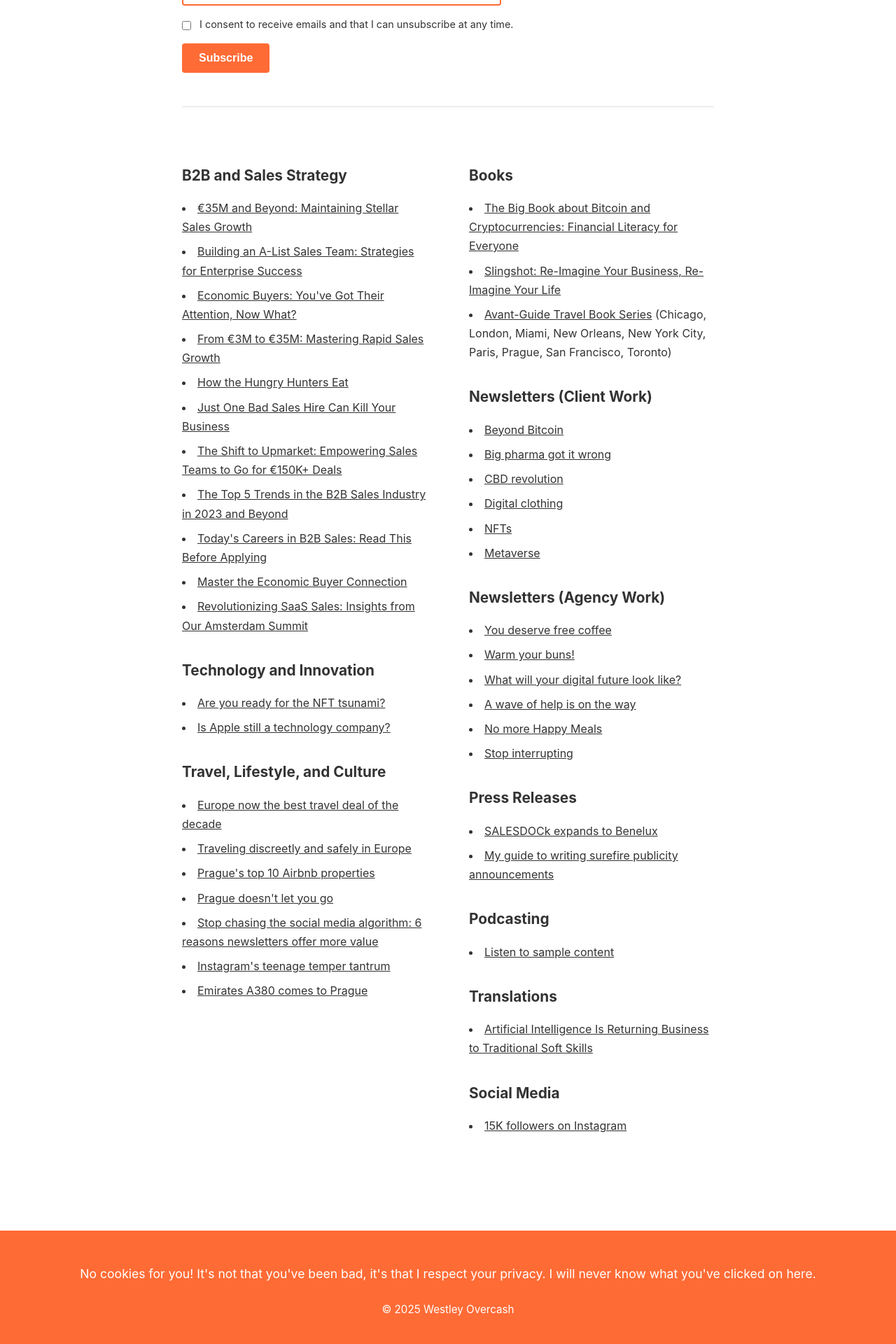
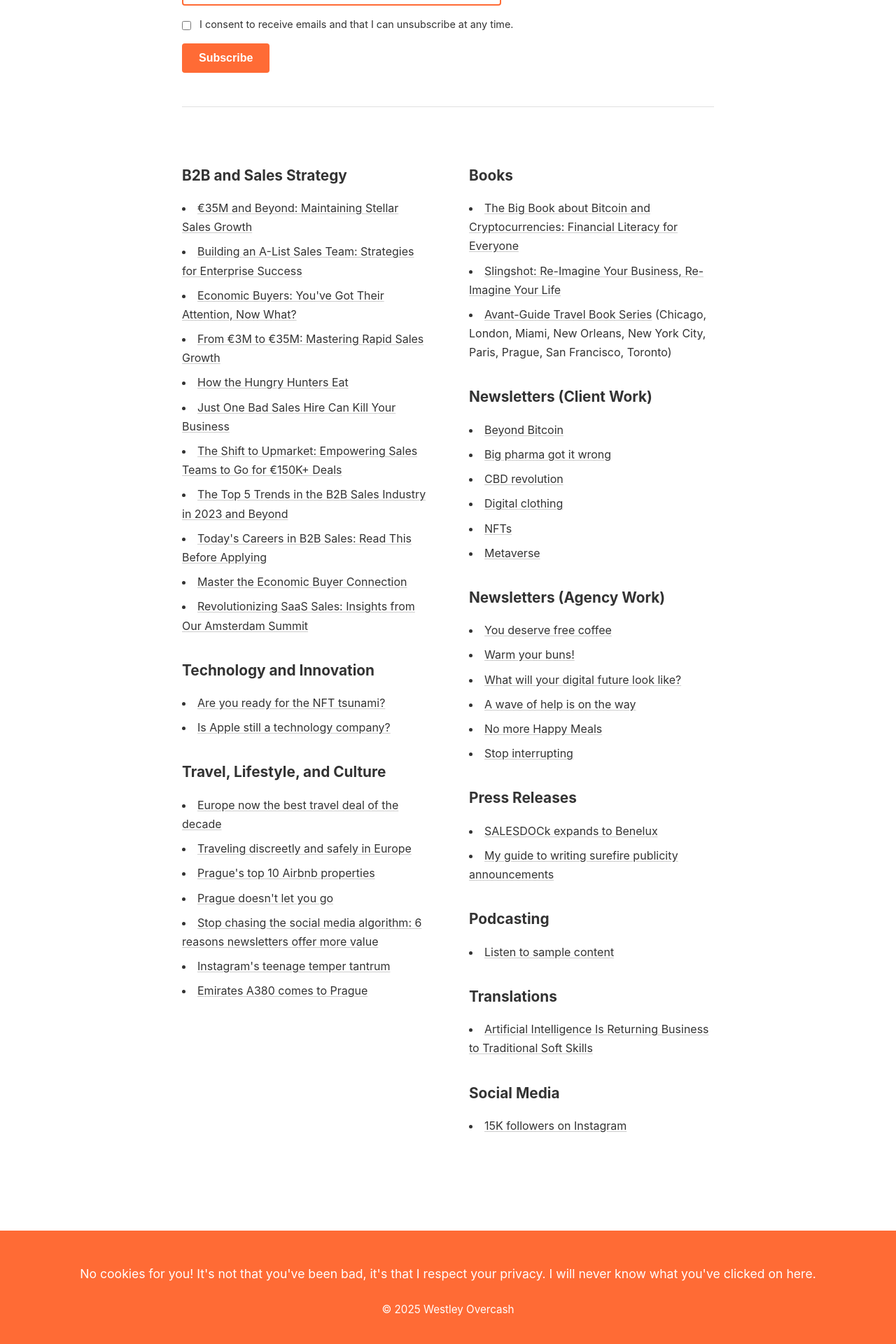
Before and after one commit to westleyovercash/westleyovercash.github.io, a Jekyll site: the page built from index.md, in a window 1280 px wide. Shown: the part 867-2787 px from the top of the page at 70% size. Built offline with Jekyll 4.4.1, drawn with Linux system fonts in a browser that asks for light colours.

Commit message:
Update default.html

```diff
--- a/_layouts/default.html
+++ b/_layouts/default.html
@@ -92,9 +92,11 @@
     }
 
     a {
-      color: #333;
-      text-decoration: underline;
-    }
+  color: #333;
+  text-decoration: underline;
+  text-decoration-color: rgba(0, 0, 0, 0.2);
+  text-underline-offset: 2px;
+}
 
     a:hover {
       color: #ff6b35;
```
